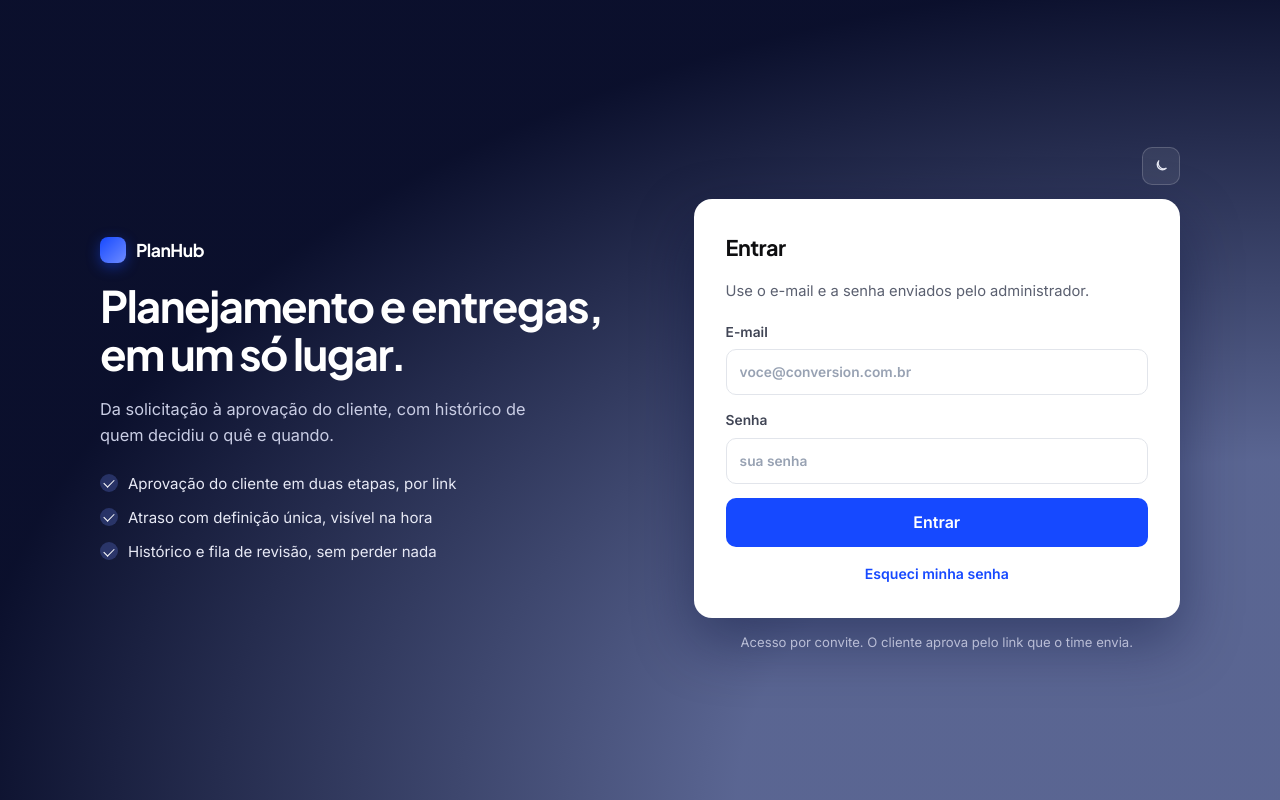
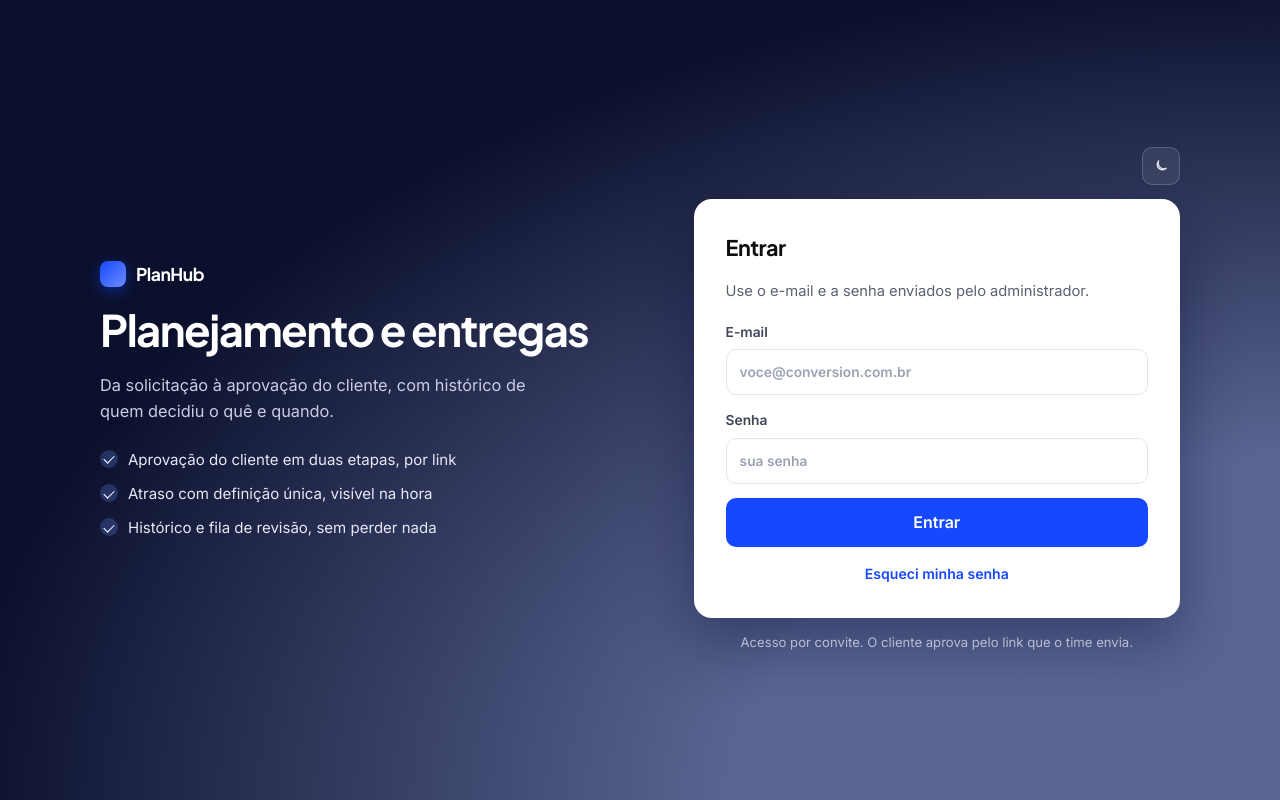
Before and after one commit to fsemeneze/Case_tecnico_Conversion, a Next.js app: page /login in a window 1280 px wide. Built offline with nearby package versions, Linux system fonts and the light colour scheme.

Commit message:
Simplifica título da tela de login: só Planejamento e entregas

```diff
--- a/app/login/layout.tsx
+++ b/app/login/layout.tsx
@@ -17,11 +17,7 @@ export default function LayoutLogin({
             PlanHub
           </Link>
 
-          <h1>
-            Planejamento e entregas,
-            <br />
-            em um só lugar.
-          </h1>
+          <h1>Planejamento e entregas</h1>
 
           <p className="auth-sub">
             Da solicitação à aprovação do cliente, com histórico de quem decidiu
```
